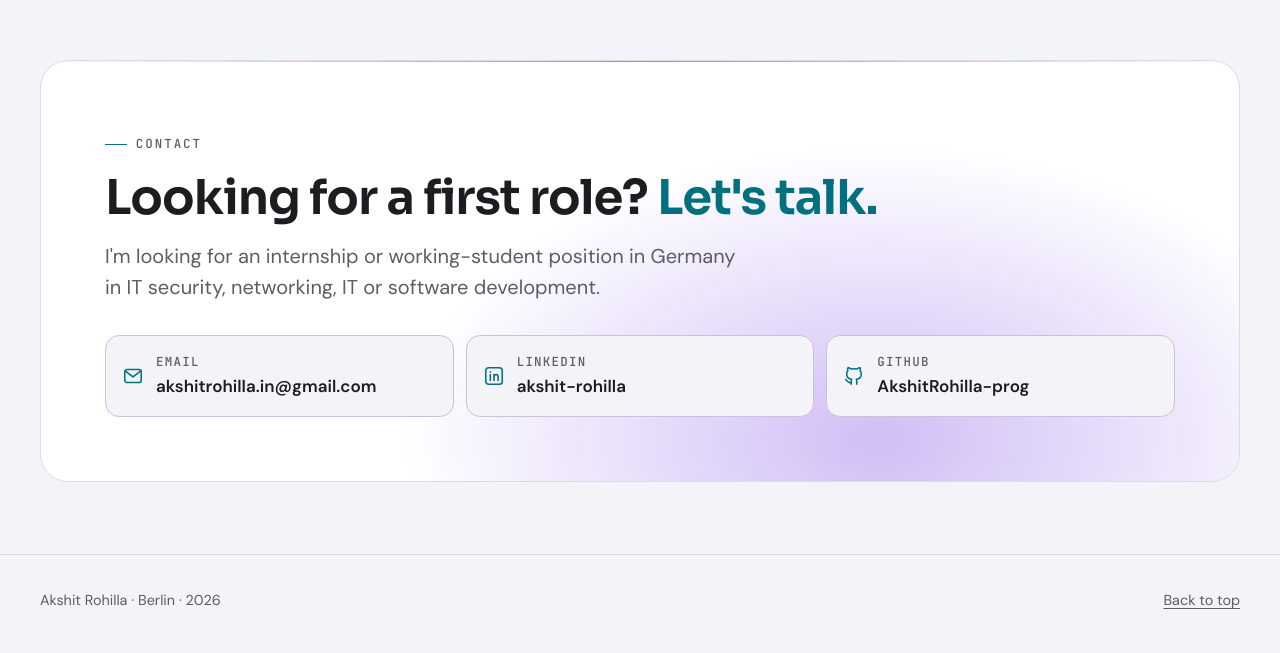
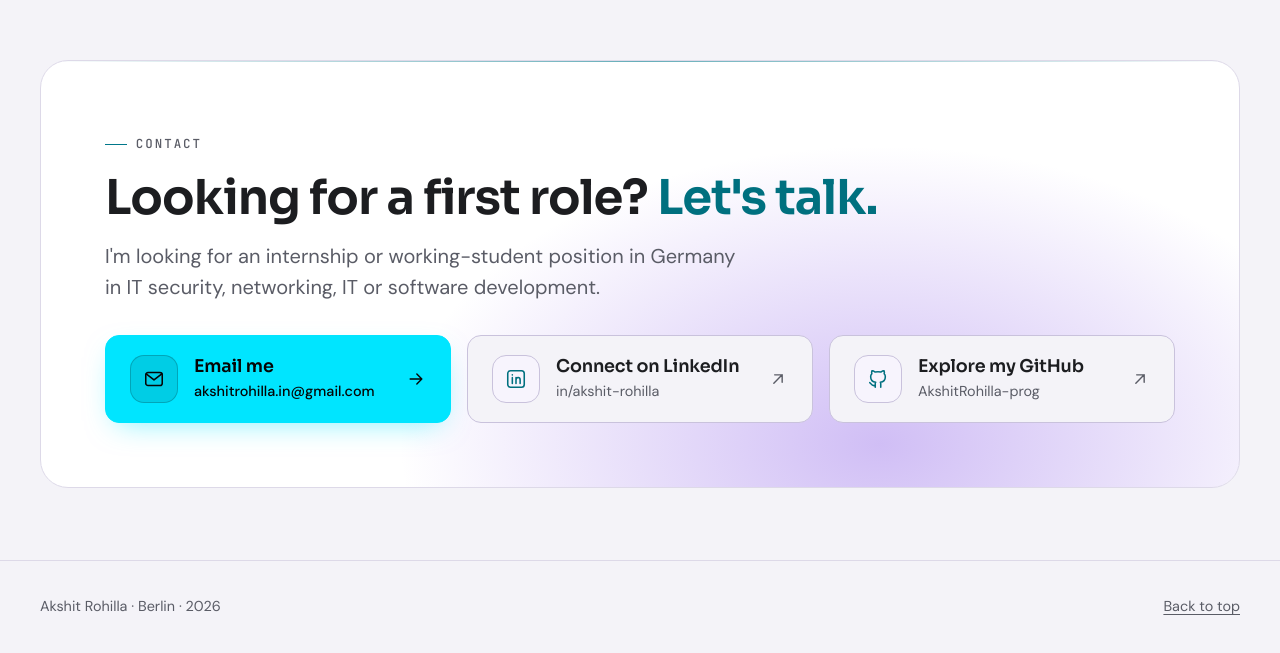
Before and after one commit to AkshitRohilla-prog/portfolio, a plain HTML site: page index.html in a window 1280 px wide. Shown: the part 6860-7513 px from the top of the page. Drawn offline with Linux system fonts and the light colour scheme.

Commit message:
Contact: Email me, Connect on LinkedIn and Explore my GitHub as prominent links

```diff
--- a/css/styles.css
+++ b/css/styles.css
@@ -912,23 +912,45 @@ button { font: inherit; color: inherit; }
 .contact__lead { margin-top: var(--sp-4); max-width: 40rem; color: var(--muted); font-size: var(--fs-md); line-height: 1.55; }
 .contact__links {
   display: grid; grid-template-columns: repeat(3, minmax(0, 1fr));
-  gap: var(--sp-3); margin-top: var(--sp-6);
+  gap: var(--sp-4); margin-top: var(--sp-6);
 }
 .contact-link {
-  display: flex; align-items: center; gap: var(--sp-3);
-  min-height: 64px; padding: var(--sp-4);
+  display: flex; align-items: center; gap: var(--sp-4);
+  min-height: 88px; padding: var(--sp-4) var(--sp-5);
   border-radius: var(--r-md);
   border: 1px solid var(--border-strong);
   background: var(--bg);
   color: var(--text); text-decoration: none;
-  transition: border-color var(--t-fast), transform var(--t-fast) var(--ease), box-shadow var(--t-med);
+  transition: border-color var(--t-fast), transform var(--t-fast) var(--ease), box-shadow var(--t-med), background-color var(--t-fast);
 }
 .contact-link:hover { border-color: var(--accent); transform: translateY(-2px); box-shadow: 0 16px 36px -22px rgba(var(--accent-rgb), .6); }
-.contact-link .icon { width: 22px; height: 22px; color: var(--accent-text); }
-.contact-link__text { display: grid; min-width: 0; }
-.contact-link__label { font-size: var(--fs-xs); color: var(--muted); font-family: var(--font-mono); letter-spacing: .1em; text-transform: uppercase; }
-.contact-link__value { font-weight: 600; overflow-wrap: anywhere; }
-@media (max-width: 860px) { .contact__links { grid-template-columns: 1fr; } }
+.contact-link__icon {
+  display: grid; place-items: center; flex: none;
+  width: 48px; height: 48px; border-radius: 14px;
+  background: var(--surface-2); border: 1px solid var(--border-strong);
+  color: var(--accent-text);
+}
+.contact-link__icon .icon { width: 22px; height: 22px; }
+.contact-link__text { display: grid; gap: .3rem; min-width: 0; flex: 1; }
+.contact-link__label { font-family: var(--font-display); font-weight: 600; font-size: 1.1rem; letter-spacing: -.01em; line-height: 1.2; }
+.contact-link__value { font-size: .9rem; color: var(--muted); overflow-wrap: anywhere; line-height: 1.35; }
+.contact-link__arrow { flex: none; width: 20px; height: 20px; color: var(--muted); transition: transform var(--t-fast) var(--ease), color var(--t-fast); }
+.contact-link:hover .contact-link__arrow { color: var(--accent-text); transform: translateX(3px); }
+/* Email is the main action: cyan, like the hero's main button */
+.contact-link--primary { background: var(--accent-fill); border-color: var(--accent-fill); color: var(--on-accent); box-shadow: 0 10px 30px -12px rgba(0, 229, 255, .55); }
+.contact-link--primary:hover { border-color: var(--accent-fill); box-shadow: 0 16px 40px -12px rgba(0, 229, 255, .7); }
+.contact-link--primary .contact-link__icon { background: rgba(5, 5, 5, .1); border-color: rgba(5, 5, 5, .2); color: var(--on-accent); }
+.contact-link--primary .contact-link__value, .contact-link--primary .contact-link__arrow,
+.contact-link--primary:hover .contact-link__arrow { color: var(--on-accent); }
+.contact-link--primary .contact-link__value { font-weight: 500; }
+@media (max-width: 960px) { .contact__links { grid-template-columns: 1fr; } }
+@media (max-width: 480px) {
+  .contact__panel { padding: 1.5rem 1.25rem; }
+  .contact-link { padding: var(--sp-4); gap: var(--sp-3); min-height: 76px; }
+  .contact-link__icon { width: 42px; height: 42px; border-radius: 12px; }
+  .contact-link__arrow { display: none; }
+  .contact-link__value { overflow-wrap: normal; }
+}
 
 .footer { border-top: 1px solid var(--border); padding-block: var(--sp-5); color: var(--muted); font-size: var(--fs-sm); }
 .footer__inner { display: flex; flex-wrap: wrap; align-items: center; justify-content: space-between; gap: var(--sp-3); }
--- a/index.html
+++ b/index.html
@@ -523,21 +523,33 @@
 
           <ul class="contact__links">
             <li>
-              <a class="contact-link" href="mailto:akshitrohilla.in@gmail.com">
-                <svg class="icon" viewBox="0 0 24 24" aria-hidden="true"><rect x="3" y="5" width="18" height="14" rx="2.5"/><path d="M3.5 6.5l8.5 6.5 8.5-6.5"/></svg>
-                <span class="contact-link__text"><span class="contact-link__label">Email</span><span class="contact-link__value">akshitrohilla.in@gmail.com</span></span>
+              <a class="contact-link contact-link--primary" href="mailto:akshitrohilla.in@gmail.com">
+                <span class="contact-link__icon" aria-hidden="true"><svg class="icon" viewBox="0 0 24 24"><rect x="3" y="5" width="18" height="14" rx="2.5"/><path d="M3.5 6.5l8.5 6.5 8.5-6.5"/></svg></span>
+                <span class="contact-link__text">
+                  <span class="contact-link__label">Email me</span>
+                  <span class="contact-link__value">akshitrohilla.in@<wbr>gmail.com</span>
+                </span>
+                <svg class="icon contact-link__arrow" viewBox="0 0 24 24" aria-hidden="true"><path d="M5 12h14M13 6l6 6-6 6"/></svg>
               </a>
             </li>
             <li>
               <a class="contact-link" href="https://www.linkedin.com/in/akshit-rohilla-956a173b9" target="_blank" rel="noopener">
-                <svg class="icon" viewBox="0 0 24 24" aria-hidden="true"><rect x="3" y="3" width="18" height="18" rx="3"/><path d="M8 10.5V17M8 7.4v.1M12 17v-6.5M12 13.2c0-1.6 1-2.8 2.4-2.8s2.1 1 2.1 2.7V17"/></svg>
-                <span class="contact-link__text"><span class="contact-link__label">LinkedIn</span><span class="contact-link__value">akshit-rohilla<span class="sr-only"> (opens in a new tab)</span></span></span>
+                <span class="contact-link__icon" aria-hidden="true"><svg class="icon" viewBox="0 0 24 24"><rect x="3" y="3" width="18" height="18" rx="3"/><path d="M8 10.5V17M8 7.4v.1M12 17v-6.5M12 13.2c0-1.6 1-2.8 2.4-2.8s2.1 1 2.1 2.7V17"/></svg></span>
+                <span class="contact-link__text">
+                  <span class="contact-link__label">Connect on LinkedIn</span>
+                  <span class="contact-link__value">in/akshit-rohilla<span class="sr-only"> (opens in a new tab)</span></span>
+                </span>
+                <svg class="icon contact-link__arrow" viewBox="0 0 24 24" aria-hidden="true"><path d="M7 17L17 7M8 7h9v9"/></svg>
               </a>
             </li>
             <li>
               <a class="contact-link" href="https://github.com/AkshitRohilla-prog" target="_blank" rel="noopener">
-                <svg class="icon" viewBox="0 0 24 24" aria-hidden="true"><path d="M9 19c-4.3 1.4-4.3-2.5-6-3m12 5v-3.5c0-1 .1-1.4-.5-2 2.8-.3 5.5-1.4 5.5-6a4.6 4.6 0 0 0-1.3-3.2 4.2 4.2 0 0 0-.1-3.2s-1.1-.3-3.5 1.3a12.3 12.3 0 0 0-6.2 0C6.5 2.8 5.4 3.1 5.4 3.1a4.2 4.2 0 0 0-.1 3.2A4.6 4.6 0 0 0 4 9.5c0 4.6 2.7 5.7 5.5 6-.6.6-.6 1.2-.5 2V21"/></svg>
-                <span class="contact-link__text"><span class="contact-link__label">GitHub</span><span class="contact-link__value">AkshitRohilla-prog<span class="sr-only"> (opens in a new tab)</span></span></span>
+                <span class="contact-link__icon" aria-hidden="true"><svg class="icon" viewBox="0 0 24 24"><path d="M9 19c-4.3 1.4-4.3-2.5-6-3m12 5v-3.5c0-1 .1-1.4-.5-2 2.8-.3 5.5-1.4 5.5-6a4.6 4.6 0 0 0-1.3-3.2 4.2 4.2 0 0 0-.1-3.2s-1.1-.3-3.5 1.3a12.3 12.3 0 0 0-6.2 0C6.5 2.8 5.4 3.1 5.4 3.1a4.2 4.2 0 0 0-.1 3.2A4.6 4.6 0 0 0 4 9.5c0 4.6 2.7 5.7 5.5 6-.6.6-.6 1.2-.5 2V21"/></svg></span>
+                <span class="contact-link__text">
+                  <span class="contact-link__label">Explore my GitHub</span>
+                  <span class="contact-link__value">AkshitRohilla-prog<span class="sr-only"> (opens in a new tab)</span></span>
+                </span>
+                <svg class="icon contact-link__arrow" viewBox="0 0 24 24" aria-hidden="true"><path d="M7 17L17 7M8 7h9v9"/></svg>
               </a>
             </li>
           </ul>
```
